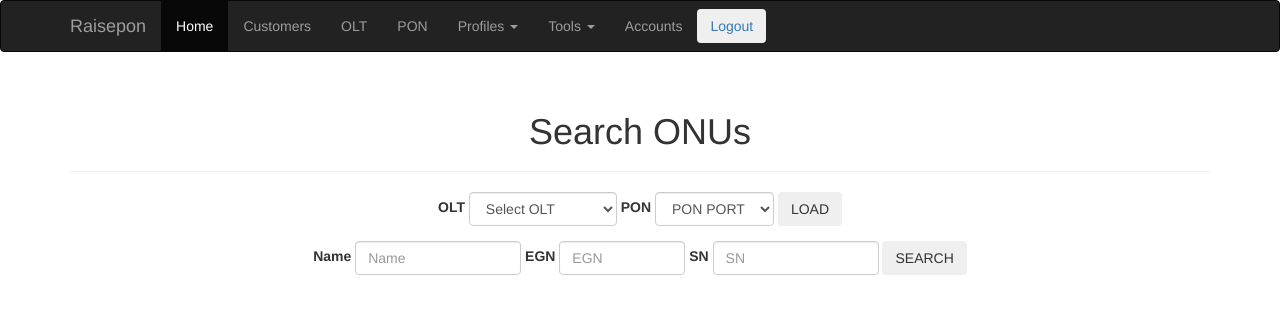
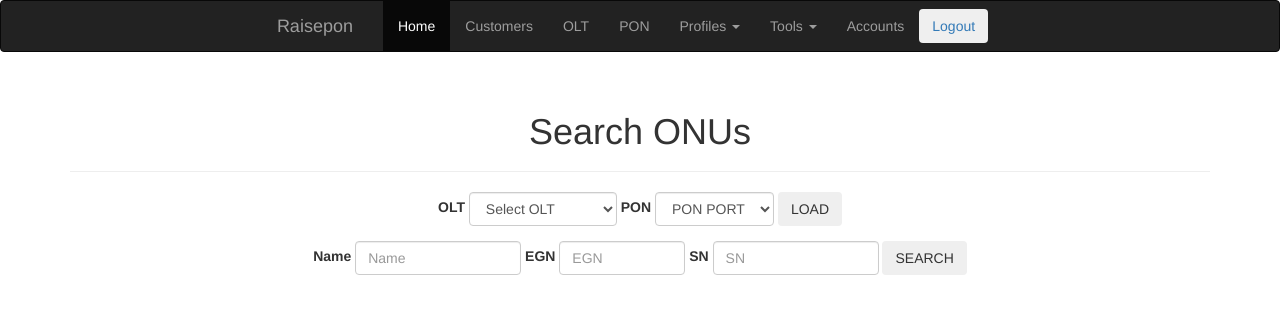
Before and after one commit to veno77/raisepon-2.0, a PHP site: page /index.php in a window 1280 px wide. Shown: the top 314 px of the page. Run offline with PHP 8.4, Linux system fonts and the light colour scheme; a user stored in the database is signed in; data comes from the database, SQL or seed files in the repository.

Commit message:
update navigation.php
centered navbar

```diff
--- a/navigation.php
+++ b/navigation.php
@@ -1,5 +1,5 @@
 <nav class="navbar navbar-inverse">
-        <div class="container">
+        <div class="container-fluid" style="display: flex;justify-content: center;">
           <div class="navbar-header">
             <button type="button" class="navbar-toggle collapsed" data-toggle="collapse" data-target=".navbar-collapse">
 				<span class="sr-only">Toggle navigation</span>
```
